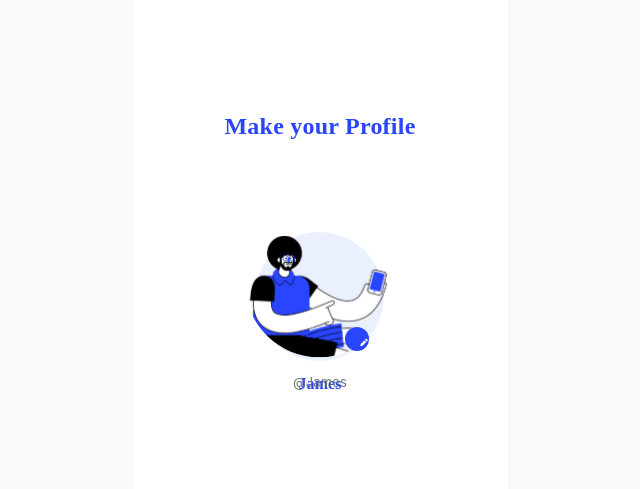
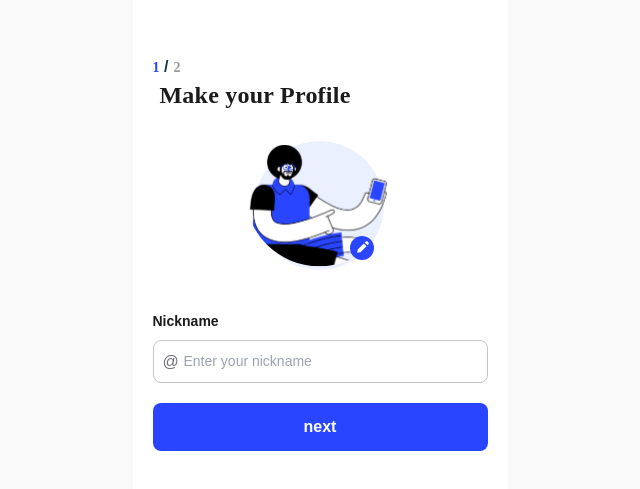
Before and after one commit to ETHGlobal-Ohora/eth-online-frontend, a React (Vite) app: page /profile in a window 1280 px wide. Shown: the part 147-636 px from the top of the page, without its empty margins (320-960 px from the left). Built offline with nearby package versions, Linux system fonts and the light colour scheme.

Commit message:
changing connect/profile/login

```diff
--- a/src/app/connect_code/ConnectCode.css
+++ b/src/app/connect_code/ConnectCode.css
@@ -0,0 +1,128 @@
+body {
+    font-family: Arial, sans-serif;
+    background-color: #f9f9f9;
+    margin: 0;
+    padding: 0;
+    display: flex;
+    justify-content: center;
+    align-items: center;
+    height: 100vh;
+  }
+
+  .connect-container {
+    width: 375px;
+    height: 812px;
+    overflow: hidden;
+    background: var(--Neutral-Light-Lightest, #FFF);
+    display: flex;
+    flex-direction: column;
+    align-items: center;
+    text-align: center;
+    justify-content: center;
+  }
+
+  .header {
+    margin-bottom: 40px;
+  }
+
+  .step-indicator {
+    font-weight: bold;
+    align-self: flex-start;
+  }
+
+  .step-number {
+    color: #2945FF;
+    font-family: Poppins;
+    font-size: 14px;
+    font-style: normal;
+    font-weight: 600;
+    line-height: normal;
+    margin-left:20px;
+  }
+
+  .step-number-total {
+    color: var(--Miscellaneous-Tab---Unselected, #999);
+    font-family: Poppins;
+    font-size: 14px;
+    font-style: normal;
+    font-weight: 600;
+    line-height: normal;
+    margin-left: 5px;
+  }
+
+  .title {
+    font-size: 24px;
+    font-weight: bolder;
+    color: #1B1B1B;
+    margin-bottom: 20px;
+    font-family: Outfit;
+    line-height: 32px;
+    letter-spacing: 0.24px;
+    margin-right: 80px;
+  }
+
+  .number-section {
+    margin: 20px 0;
+    color: var(--Grays-Black, #000);
+    font-family: Inter;
+    font-size: 20px;
+    font-style: normal;
+    font-weight: 400;
+    line-height: normal;
+    letter-spacing: 0.2px;
+  }
+  p {
+    padding: 50px;
+  }
+  b {
+    font-weight: 600;
+  }
+
+  .input-section {
+    text-align: left;
+  }
+
+  .input-label {
+    font-size: 14px;
+    font-family: Poppins;
+    color: #000;
+    margin-bottom: 10px;
+    display: block;
+    font-weight: 500;
+    line-height: normal;
+  }
+
+  .input-box {
+    width: 100%;
+    padding: 12px 16px;
+    margin-bottom: 20px;
+    align-items: center;
+    align-self: stretch;
+    gap: 8px;
+    border: 1px solid #ccc;
+    border-radius: 12px;
+    font-size: 16px;
+    color: var(--Neutral-Dark-Lightest, #8F9098);
+  }
+  .skip-button {
+    width: 40%;
+    background-color: #e0e0e0;
+    color: #6d6d6d;
+  }
+
+
+  .confirm-button {
+    width: 40%;
+    padding: 12px;
+    border: none;
+    border-radius: 8px;
+    background-color: #2945FF;
+    color: white;
+    font-size: 16px;
+    font-weight: bold;
+    cursor: pointer;
+  }
+
+  .confirm-button:hover {
+    background-color: #1d36cc;
+  }
--- a/src/app/connect_code/index.jsx
+++ b/src/app/connect_code/index.jsx
@@ -9,12 +9,28 @@ function ConnectCode() {
   };
 
   return (
-    <div>
-      <p className="text-3xl font-bold text-center mb-4">3Q4X42</p>
-      <div className="flex gap-4">
-        <input className="rounded-lg" />
-        <button onClick={onConnect} className="bg-primary text-white">
-          OK
+    <div className="connect-container">
+      <div className="step-indicator">
+        <span className="step-number">2</span> /
+        <span className="step-number-total">2</span>
+      </div>
+      <h1 className="title">Connect Your Partner</h1>
+      <div className="number-section">
+        <p>
+          Your Number : <b>3Q4X4</b>
+        </p>
+        <h2 className="user-number"></h2>
+      </div>
+      <div className="input-section">
+        <label className="input-label">Connect</label>
+        <input
+          type="text"
+          className="input-box"
+          placeholder="Partner’s Certification number"
+        />
+        <button className="skip-button">Skip now</button>
+        <button onClick={onConnect} className="confirm-button">
+          Confirm
         </button>
       </div>
     </div>
--- a/src/app/login/index.jsx
+++ b/src/app/login/index.jsx
@@ -5,7 +5,7 @@ import { useNavigate } from "react-router-dom";
 function Login() {
   const nav = useNavigate();
   const onLogin = () => {
-    nav("/connect-code");
+    nav("/profile");
   };
 
   return (
--- a/src/app/profile/Profile.css
+++ b/src/app/profile/Profile.css
@@ -21,21 +21,47 @@ body {
   justify-content: center;
 }
 
+.step-indicator {
+  font-weight: bold;
+  align-self: flex-start;
+}
+
+.step-number {
+  color: #2945FF;
+  font-family: Poppins;
+  font-size: 14px;
+  font-style: normal;
+  font-weight: 600;
+  line-height: normal;
+  margin-left:20px;
+}
+
+.step-number-total {
+  color: var(--Miscellaneous-Tab---Unselected, #999);
+  font-family: Poppins;
+  font-size: 14px;
+  font-style: normal;
+  font-weight: 600;
+  line-height: normal;
+  margin-left: 5px;
+}
+
 .profile-title {
   font-size: 24px;
   font-weight: bolder;
-  color: #2945FF;
+  color: #1B1B1B;
   margin-bottom: 20px;
   font-family: Outfit;
   line-height: 32px;
   letter-spacing: 0.24px;
-  padding: 0px 0px 60px 0px;
+  margin-right: 130px;
 }
 
 .profile-image-container {
   position: relative;
   width: 150px;
   height: 150px;
+  margin-bottom: 30px;
 }
 
 .profile-background {
@@ -64,6 +90,8 @@ body {
   height: 24px;
   padding: 7px;
   justify-content: center;
+  margin-left: 5px;
+  margin-bottom: 10px;
   align-items: center;
   flex-shrink: 0;
   border-radius: 40px;
@@ -73,11 +101,11 @@ body {
 }
 
 .edit-icon {
-  width: 16px;
-  height: 16px;
+  width: 14px;
+  height: 14px;
   top: 109px;
   left: 111px;
-  padding: 7px 0px 0px 0px;
+  margin-right: 10px;
   gap: 0px;
   position: absolute;
   z-index: 3;
@@ -91,16 +119,52 @@ body {
   font-style: normal;
   font-weight: bold;
   letter-spacing: 0.08px;
+  margin-top: 10px;
 }
 
-.profile-username {
-  color: var(--Neutral-Dark-Light, #71727A);
-  text-align: center;
-  font-family: Inter;
-  font-size: 13px;
-  font-style: normal;
-  font-weight: 400;
-  letter-spacing: 0.12px;
+.profile-form {
+  width: 100%;
+  padding: 0 20px;
+}
+
+.nickname-label {
+  font-size: 14px;
+  color: #1B1B1B;
+  font-weight: bold;
+  text-align: left;
+  display: block;
+  margin-bottom: 8px;
+}
+
+.input-container {
+  position: relative;
+}
+
+.input-prefix {
   position: absolute;
-  top:520px;
+  top: 50%;
+  left: 10px;
+  transform: translateY(-50%);
+  color: #71727A;
 }
+
+.nickname-input {
+  width: 100%;
+  padding: 10px 10px 10px 30px;
+  border-radius: 8px;
+  border: 1px solid #C5C6CC;
+  font-size: 14px;
+}
+
+.next-button {
+  margin-top: 20px;
+  width: 100%;
+  padding: 12px;
+  border: none;
+  border-radius: 8px;
+  background-color: #2945FF;
+  color: white;
+  font-size: 16px;
+  font-weight: bold;
+  cursor: pointer;
+}
--- a/src/app/profile/index.jsx
+++ b/src/app/profile/index.jsx
@@ -1,9 +1,19 @@
 import React from "react";
 import "./Profile.css";
+import { useNavigate } from "react-router-dom";
 
 function Profile() {
+  const nav = useNavigate();
+  const onProfile = () => {
+    nav("/connect-code");
+  };
+
   return (
     <div className="profile-container">
+      <div className="step-indicator">
+        <span className="step-number">1</span> /
+        <span className="step-number-total">2</span>
+      </div>
       <h1 className="profile-title">Make your Profile</h1>
       <div className="profile-image-container">
         <img
@@ -19,8 +29,23 @@ function Profile() {
           className="profile-picture"
         />
       </div>
-      <h2 className="profile-name">James</h2>
-      <p className="profile-username">@James</p>
+      <form className="profile-form">
+        <label className="nickname-label" htmlFor="nickname">
+          Nickname
+        </label>
+        <div className="input-container">
+          <span className="input-prefix">@</span>
+          <input
+            type="text"
+            id="nickname"
+            className="nickname-input"
+            placeholder="Enter your nickname"
+          />
+        </div>
+        <button type="submit" onClick={onProfile} className="next-button">
+          next
+        </button>
+      </form>
     </div>
   );
 }
```
